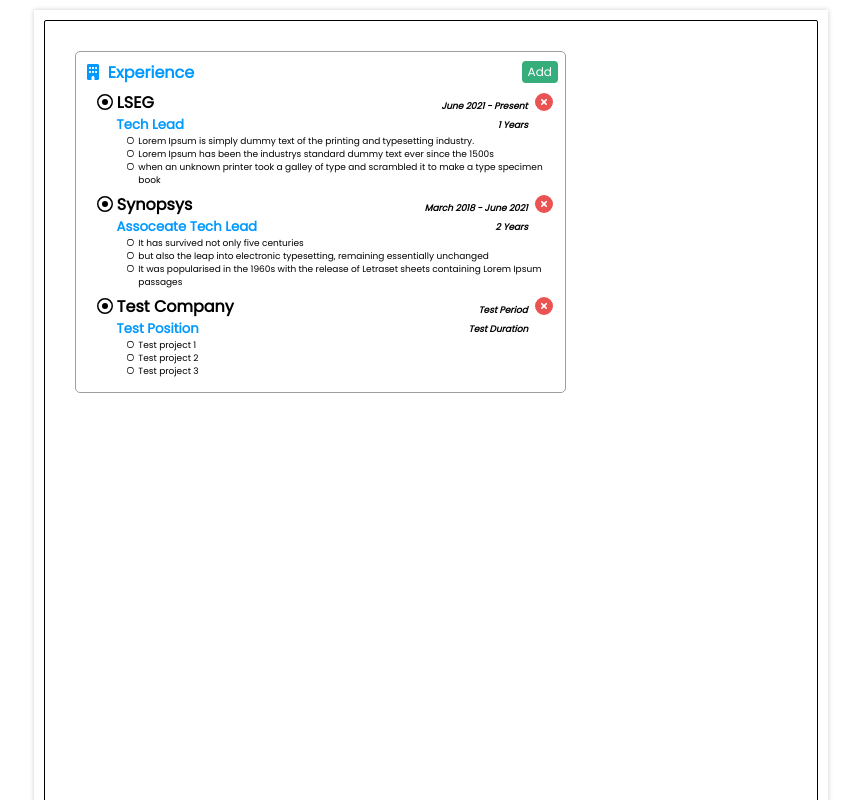
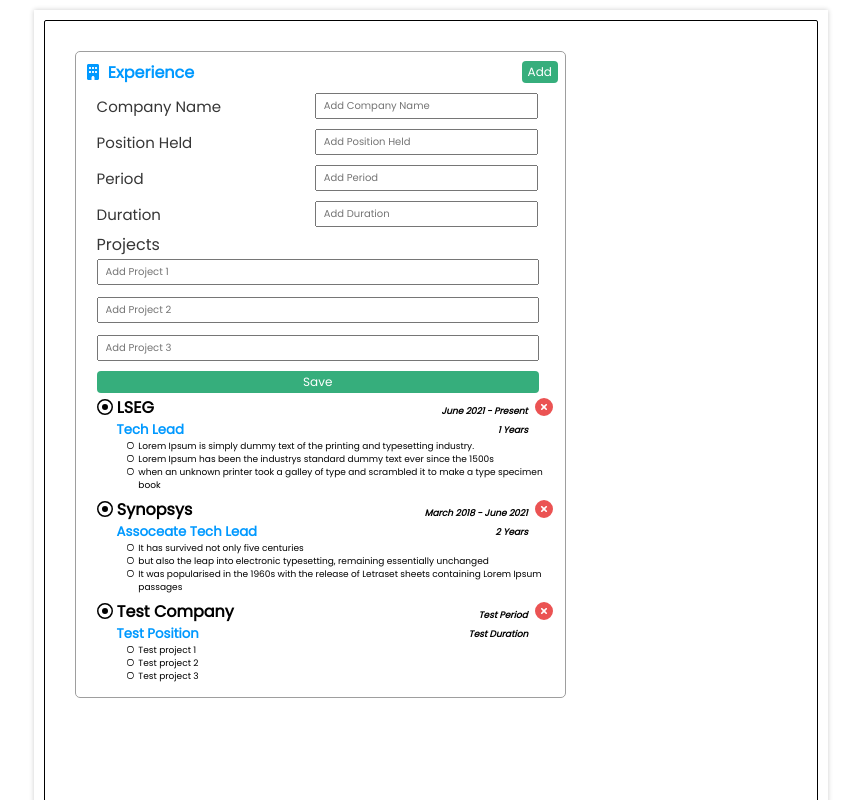
Before and after one commit to hmalindu1/resume-builder, an Angular app: page / in a window 1280 px wide. Shown: the top 800 px of the page, without its empty margins (209-1070 px from the left). Built offline with nearby package versions, Linux system fonts and the light colour scheme; data requests are answered from the project's data file.

Commit message:
add-exp element was added into parent element

```diff
--- a/src/app/components/exps/exps.component.html
+++ b/src/app/components/exps/exps.component.html
@@ -1 +1,2 @@
+<app-add-exp (on_add_exp_a)="add_exp($event)"></app-add-exp>
 <app-exp-item *ngFor="let exp of exps" [exp]="exp" (on_delete_exp_i)="delete_exp(exp)"></app-exp-item>
```
